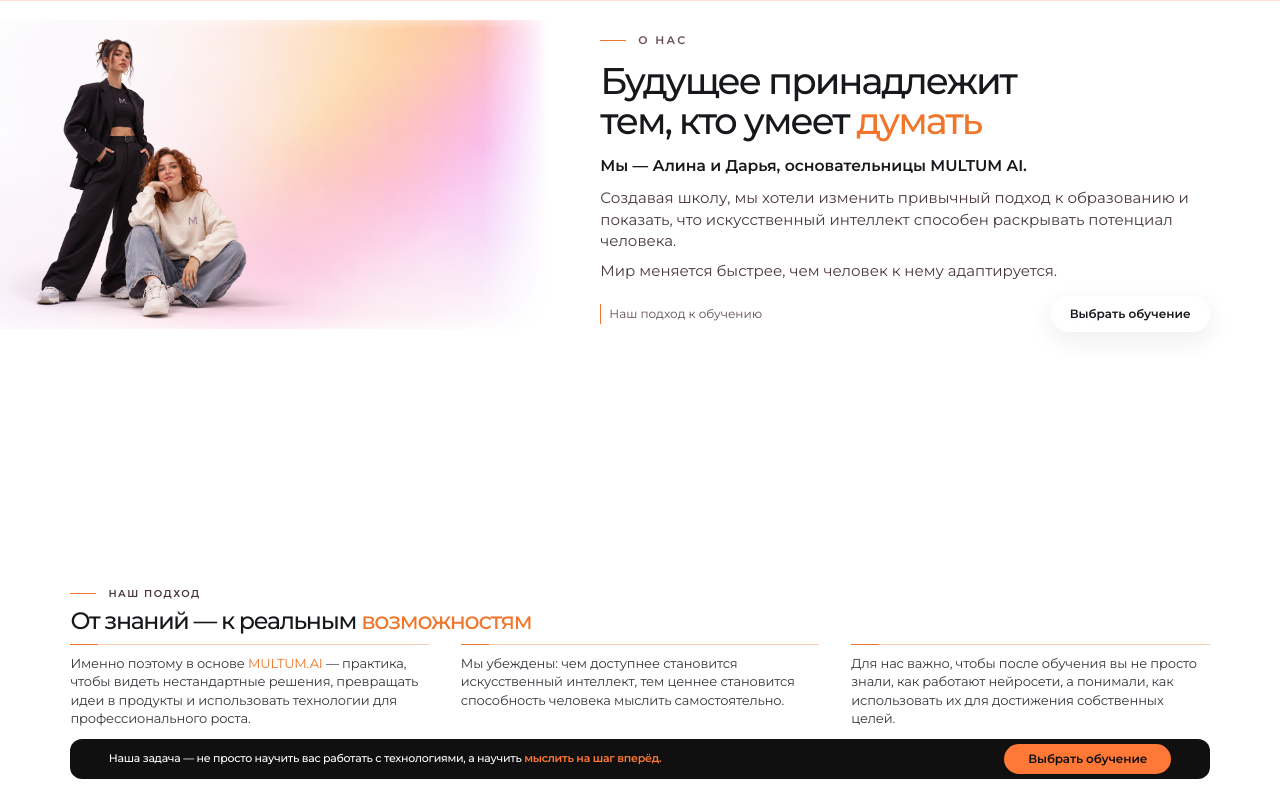
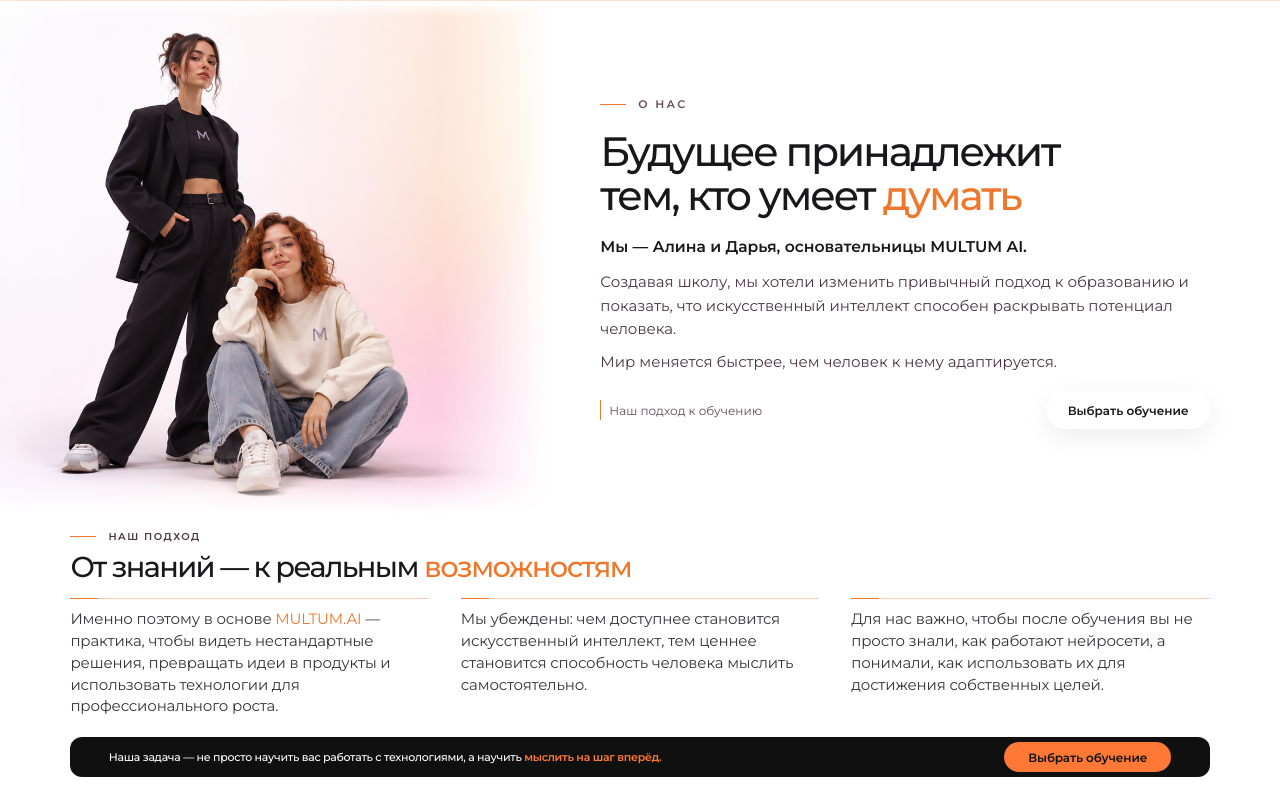
Before and after one commit to fuks19200-ctrl/09, a Next.js app: page / in a window 1280 px wide. Shown: the part 800-1600 px from the top of the page. Built offline with nearby package versions, Linux system fonts and the light colour scheme.

Commit message:
Eliminate empty About gap and expand founder portrait within unified layout

```diff
--- a/app/globals.css
+++ b/app/globals.css
@@ -1189,55 +1189,62 @@ body:has(.courses-page) { overflow-x: hidden; overflow-y: auto; }
 }
 
 
-/* One cohesive About chapter: founders and approach share a single screen. */
+/* Unified About chapter — flexible portrait row, compact approach directly beneath. */
 .about-unified {
   position: relative;
-  min-height: 100svh;
   display: flex;
   flex-direction: column;
+  min-height: 100svh;
 }
 .about-unified .about-details::before { display: none; }
-.about-unified .about-hero { flex: 0 0 auto; }
-.about-unified .about-details { flex: 0 0 auto; }
+.about-unified .about-details {
+  flex: 0 0 auto;
+  margin-top: 0;
+  padding-top: clamp(14px,2vh,24px);
+  padding-bottom: clamp(22px,3vh,40px);
+}
+.about-unified .about-details-copy p {
+  font-size: var(--body-copy-size);
+  line-height: 1.45;
+}
+.about-unified .about-details h2 {
+  font-size: clamp(26px,2.25vw,36px);
+}
+.about-unified .about-details-inner { row-gap: clamp(14px,2vh,22px); }
+.about-unified .about-details .about-course-banner { margin-top: clamp(16px,2.5vh,28px); }
 @media (min-width: 951px) and (min-aspect-ratio: 3/2) {
   .about-unified .about-hero {
-    min-height: 0;
-    padding-top: clamp(24px,4vh,48px);
-    padding-bottom: clamp(16px,2vh,26px);
+    flex: 1 0 auto;
+    min-height: clamp(360px,52svh,580px);
+    padding: clamp(24px,4vh,44px) var(--layout-edge) clamp(18px,2.5vh,30px);
     grid-template-columns: var(--layout-columns);
     column-gap: var(--layout-gap);
+    align-items: center;
   }
-  .about-page > .about-unified .about-hero {
-    padding-top: clamp(72px,9vh,96px);
-  }
+  .about-page > .about-unified .about-hero { padding-top: clamp(72px,9vh,96px); }
   .about-unified .about-hero::before {
-    background-position: center center;
-    background-size: contain;
-    -webkit-mask-image: linear-gradient(90deg,#000 0%,#000 88%,transparent 100%),linear-gradient(180deg,transparent,#000 8%,#000 90%,transparent);
-    mask-image: linear-gradient(90deg,#000 0%,#000 88%,transparent 100%),linear-gradient(180deg,transparent,#000 8%,#000 90%,transparent);
+    background-size: auto 100%;
+    background-position: left center;
+    -webkit-mask-image: linear-gradient(90deg,#000 0%,#000 80%,transparent 100%),linear-gradient(180deg,transparent,#000 3%,#000 93%,transparent);
+    mask-image: linear-gradient(90deg,#000 0%,#000 80%,transparent 100%),linear-gradient(180deg,transparent,#000 3%,#000 93%,transparent);
     -webkit-mask-composite: source-in;
     mask-composite: intersect;
   }
-  .about-unified .about-hero .about-eyebrow { margin-bottom: 14px; }
+  .about-unified .about-hero .about-eyebrow { margin-bottom: 18px; }
   .about-unified .about-hero :is(h1,h2) {
-    font-size: clamp(30px,2.9vw,46px);
+    font-size: clamp(32px,3.2vw,52px);
     line-height: 1.08;
-    margin-bottom: 14px;
+    margin-bottom: 18px;
   }
-  .about-unified .about-byline { margin-bottom: 9px; }
-  .about-unified .about-lead { line-height: 1.45; max-width: none; }
-  .about-unified .about-lead + .about-lead { margin-top: 8px; }
-  .about-unified .about-hero-actions { margin-top: 14px; }
-  .about-unified .founders-cta { min-height: 36px; padding: 8px 18px; font-size: 12px; }
-  .about-unified .about-details {
-    padding-top: clamp(12px,1.8vh,22px);
-    padding-bottom: clamp(20px,2.8vh,36px);
-    margin-top: auto;
-  }
-  .about-unified .about-details-inner > div:first-child { padding-top: 0; }
+  .about-unified .about-byline { margin-bottom: 12px; }
+  .about-unified .about-lead { line-height: 1.55; max-width: none; }
+  .about-unified .about-lead + .about-lead { margin-top: 10px; }
+  .about-unified .about-hero-actions { margin-top: 18px; }
+  .about-unified .founders-cta { min-height: 38px; padding: 9px 20px; font-size: 12px; }
 }
 @media (max-width:950px), (max-aspect-ratio:3/2) {
   .about-unified { min-height: 0; }
   .about-unified .about-hero { min-height: 0; padding-bottom: 24px; }
   .about-unified .about-details { padding-top: 12px; }
+  .about-unified .about-details-copy { grid-template-columns: minmax(0,1fr); }
 }
```
